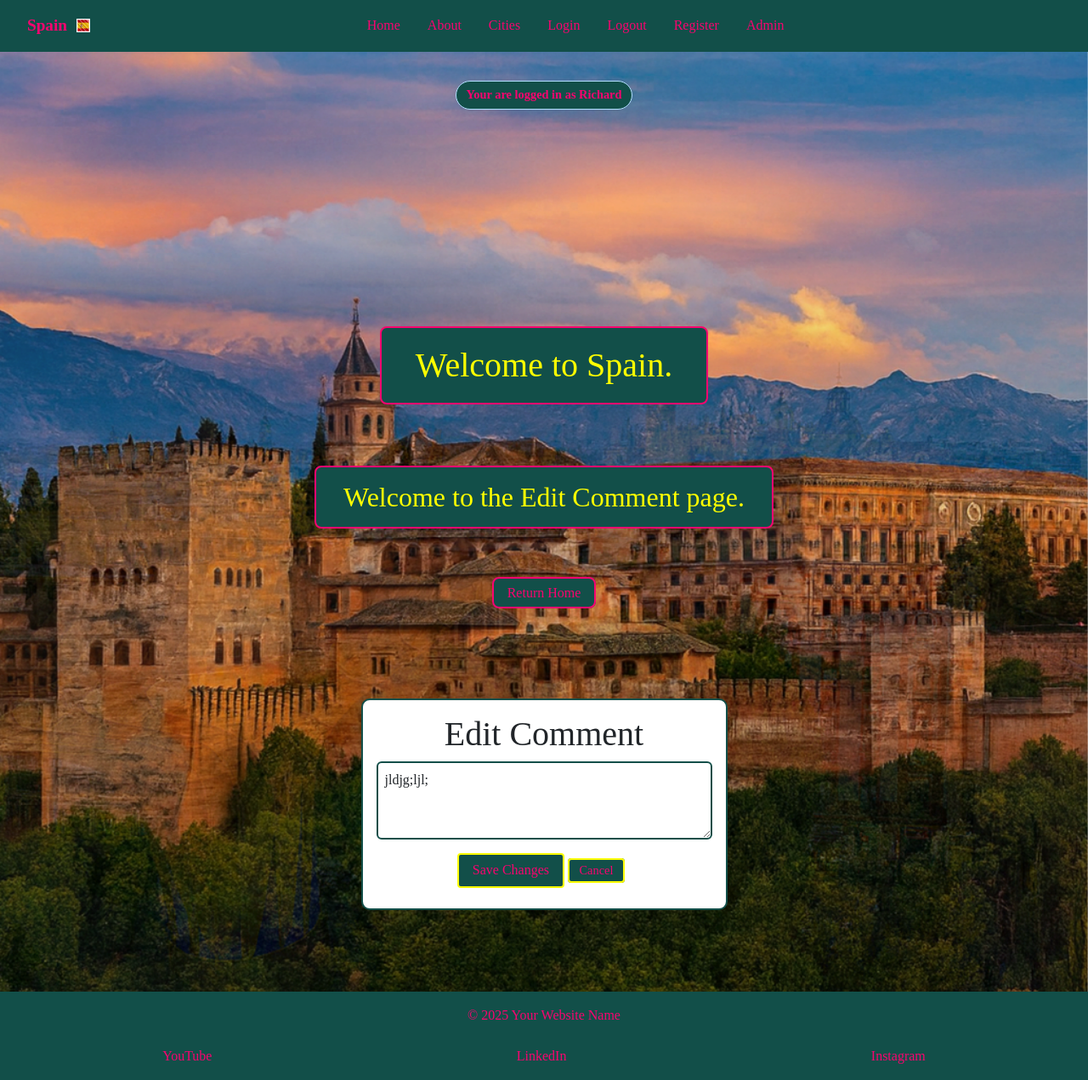
After one commit to Richard-L4/Espana, a Django app: page /edit-comment/1/ in a window 1280 px wide. The commit adds this page. Shown: the whole page at 85% size. Run offline with Django 5.2, Linux system fonts and the light colour scheme; a user stored in the database is signed in; data comes from the database, SQL or seed files in the repository; both versions use the stored data as it was after the commit.

Commit message:
edit and delete pages

```diff
--- a/espana_es/templates/city-details.html
+++ b/espana_es/templates/city-details.html
@@ -50,6 +50,12 @@
             <p>{{ comment.text }}</p>
             <small>{{ comment.created_at|date:"M d, Y H:i "}}</small>
         </div>
+        {% if user == comment.user %}
+        <div class="actions">
+            <a href="{% url 'edit-comment' comment.pk %}">Edit</a>
+            <a href="{% url 'delete-comment' comment.pk %}">Delete</a>
+        </div>
+        {% endif %}
 
         {% empty %}
             <hr>
--- /dev/null
+++ b/espana_es/templates/edit-comment.html
@@ -0,0 +1,39 @@
+{% extends 'base.html' %}
+{% load static %}
+{% block title %}Spain | Login{% endblock %}
+
+
+{% block body_class %}morph-page{% endblock %}
+
+{% block morph_images %}
+<div class="image-morph">
+    <img src="{% static 'images/Home-page-1.jpg' %}" alt="">
+    <img src="{% static 'images/Home-page-2.jpg' %}" alt="">
+    <img src="{% static 'images/Home-page-3.jpg' %}" alt="">
+    <img src="{% static 'images/Home-page-4.jpg' %}" alt="">
+    <img src="{% static 'images/Home-page-5.jpg' %}" alt="">
+</div>
+{% endblock %}
+
+{% block content %}
+
+
+ <h2 class="color-h2">Welcome to the Edit Comment page.</h2>
+
+ <p>
+    <a class="color-return" href="{% url 'index' %}">Return Home</a>
+ </p>
+
+<main class="card-detail-wrapper">
+    <div class="container">
+        <h1>Edit Comment</h1>
+        <form method="POST">
+            {% csrf_token %}
+            {{ form.as_p }}
+            <button type="submit">Save Changes</button>
+            <a href="{% url 'city-details' comment.card.pk %}">Cancel</a>
+        </form>
+    </div>
+</main>
+
+{% endblock %}
--- a/espana_es/urls.py
+++ b/espana_es/urls.py
@@ -6,6 +6,9 @@ urlpatterns = [
     path('about', views.about, name='about'),
     path('cities', views.cities, name='cities'),
     path('city-details/<int:pk>/', views.city_details, name='city-details'),
+    path('edit-comment/<int:pk>/', views.edit_comment, name='edit-comment'),
+    path('delete-comment/<int:pk>/',
+         views.delete_comment, name='delete-comment'),
     path('confirm-logout/', views.confirm_logout, name='confirm-logout'),
     path('login/', views.user_login, name='login'),
     path('logout/', views.user_logout, name='logout'),
--- a/espana_es/views.py
+++ b/espana_es/views.py
@@ -3,8 +3,9 @@ from .forms import ContactForm, RegisterForm, CommentForm
 from django.contrib import messages
 from django.contrib.auth.forms import AuthenticationForm
 from django.contrib.auth import login, logout, authenticate
-from .models import CardText
+from .models import CardText, Comment
 from django.core.paginator import Paginator
+from django.contrib.auth.decorators import login_required
 
 
 # Create your views here.
@@ -81,6 +82,39 @@ def user_login(request):
     return render(request, 'login.html', {'active_tab': 'login', 'form': form})
 
 
+@login_required
+def edit_comment(request, pk):
+    comment = get_object_or_404(Comment, pk=pk)
+    if request.user != comment.user:
+        return redirect('city-details', pk=comment.card.pk)
+
+    form = CommentForm(request.POST or None, instance=comment)
+    if request.method == 'POST' and form.is_valid():
+        form.save()
+        return redirect('city-details', pk=comment.card.pk)
+
+    return render(request,
+                  'edit-comment.html',
+                  {'form': form, 'comment': comment,
+                   'active_tab': 'edit-comment'})
+
+
+@login_required
+def delete_comment(request, pk):
+    comment = get_object_or_404(Comment, pk=pk)
+    if request.user != comment.user:
+        return redirect('city-details', pk=comment.card.pk)
+
+    if request.method == 'POST':
+        card_pk = comment.card.pk
+        comment.delete()
+        return redirect('city-details', pk=card_pk)
+
+    return render(request,
+                  'delete-comment.html',
+                  {'comment': comment, 'active_tab': 'delete-comment'})
+
+
 def user_logout(request):
     if request.method == 'POST':
         logout(request)
```
Also changed, not shown: espana_es/templates/delete-comment.html (added, +40 -0 lines), db.sqlite3.
